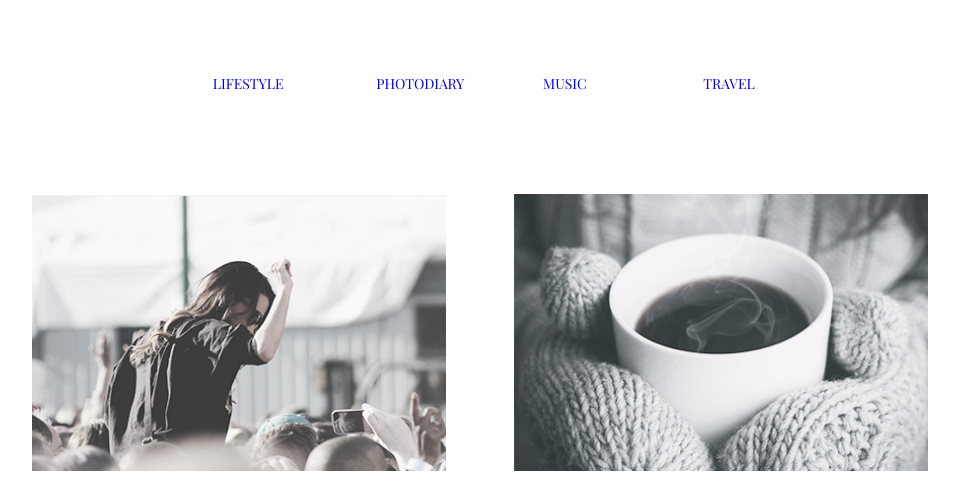
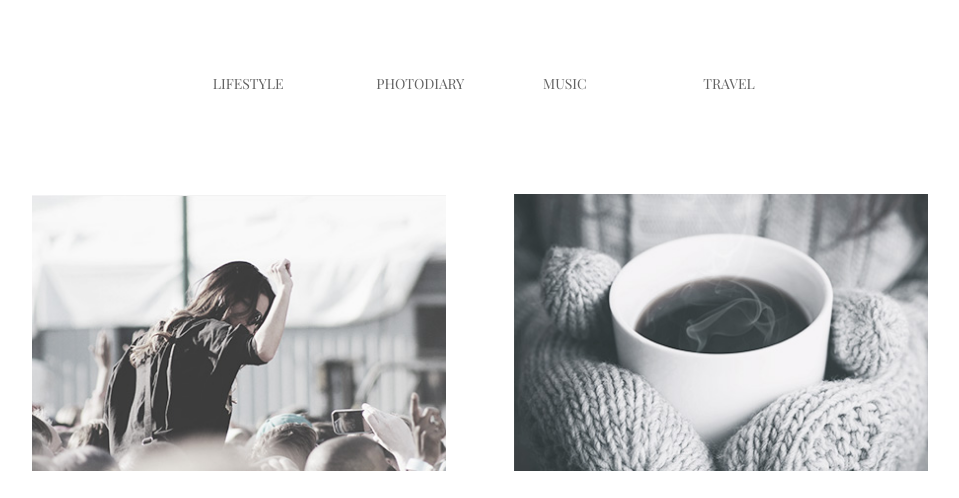
Before and after one commit to Aleksandr1505/goit-fe-course, a plain HTML site: page html-css/module-03/index.html in a window 1280 px wide. Shown: the top 498 px of the page, without its empty margins (157-1116 px from the left). Drawn offline with nearby package versions, Linux system fonts and the light colour scheme.

Commit message:
change color of link

```diff
--- a/html-css/module-03/css/styles.css
+++ b/html-css/module-03/css/styles.css
@@ -60,6 +60,7 @@ img {
     text-align: center;
 }
 .main-menu-link {
+    color: #626262;
     text-transform: uppercase;
     text-decoration: none;
 }
```
